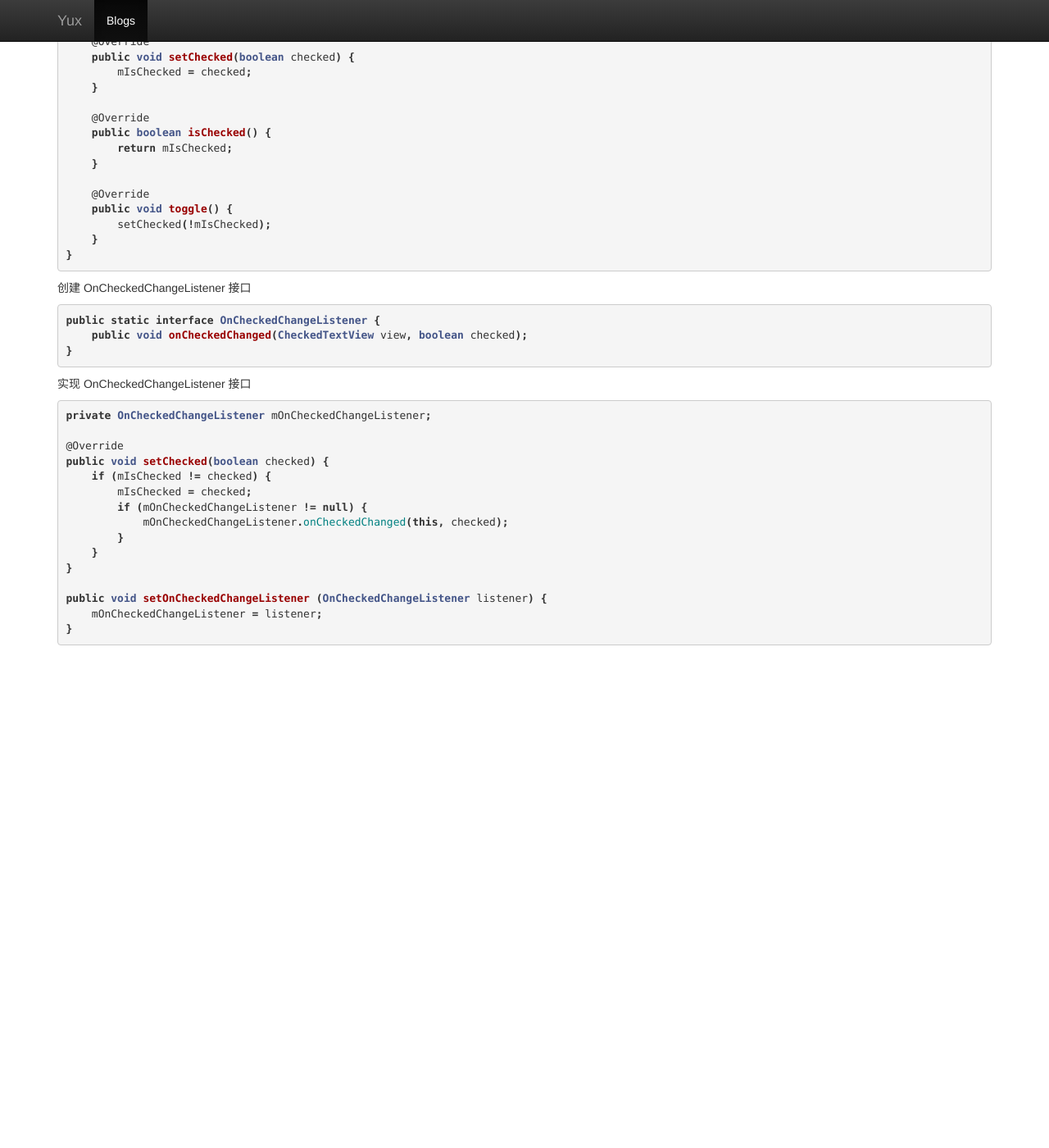
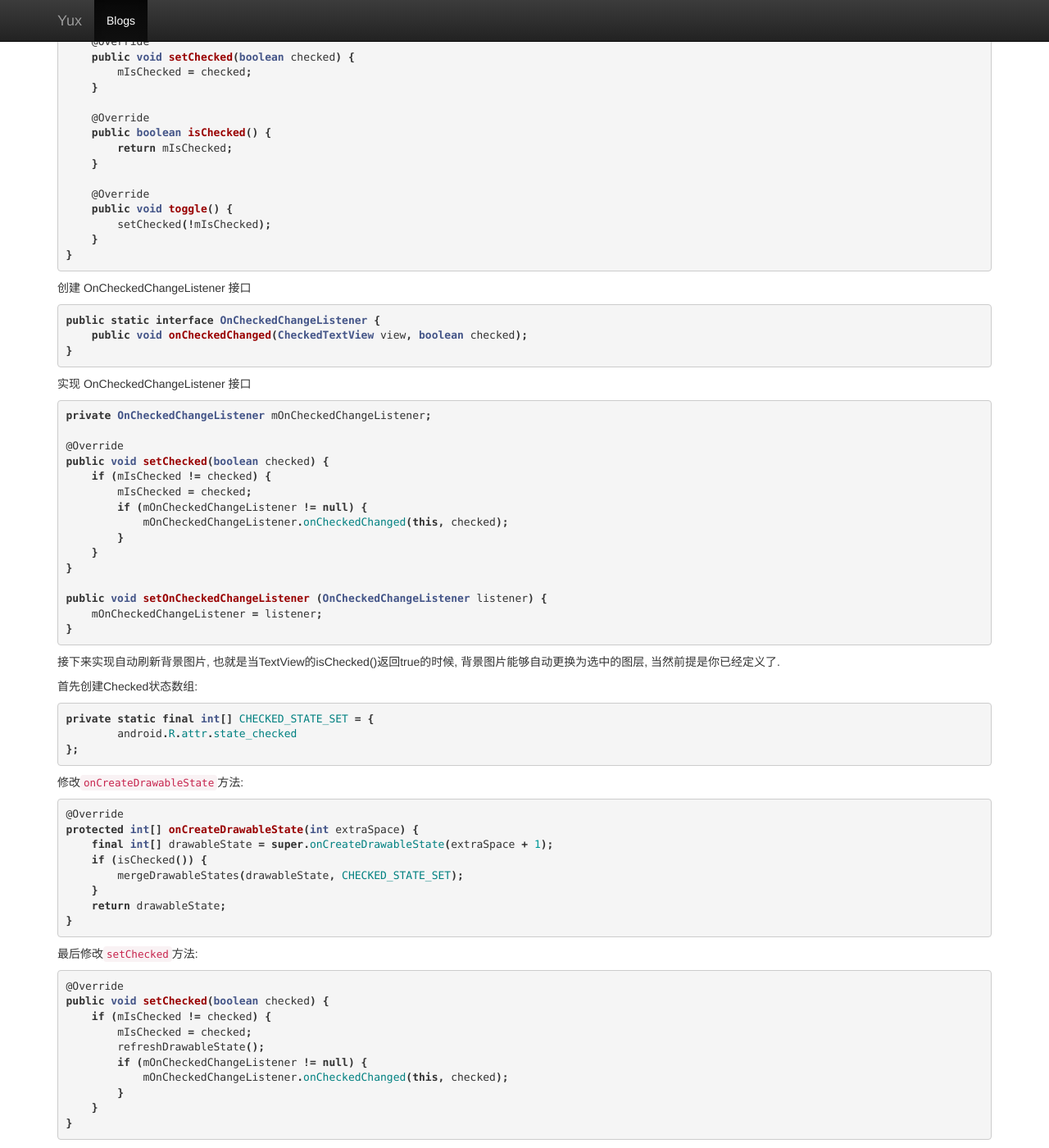
Before and after one commit to pulsaryu/blog, a Jekyll site: the page built from _posts/2013-12-30-checkable-textview.md, in a window 1280 px wide and 1400 px high, scrolled down 537 px. Shown: the whole window at 82% size. Built offline with Jekyll 4.4.1, drawn with Linux system fonts in a browser that asks for light colours; nearby versions of some CDN libraries; Markdown is read by kramdown in place of the engine named in the settings; comment, search, counter and statistics services are not loaded; before the commit the page ends 1334 px from its top, so only the background shows below that.

Commit message:
Update 2013-12-30-checkable-textview.md

```diff
--- a/_posts/2013-12-30-checkable-textview.md
+++ b/_posts/2013-12-30-checkable-textview.md
@@ -65,3 +65,39 @@ public void setOnCheckedChangeListener (OnCheckedChangeListener listener) {
     mOnCheckedChangeListener = listener;
 }
 {% endhighlight %}
+
+接下来实现自动刷新背景图片, 也就是当TextView的isChecked()返回true的时候, 背景图片能够自动更换为选中的图层,
+当然前提是你已经定义了.
+
+
+首先创建Checked状态数组:
+{% highlight java%}
+private static final int[] CHECKED_STATE_SET = {
+        android.R.attr.state_checked
+};
+{% endhighlight %}
+
+修改`onCreateDrawableState`方法:
+{% highlight java %}
+@Override
+protected int[] onCreateDrawableState(int extraSpace) {
+    final int[] drawableState = super.onCreateDrawableState(extraSpace + 1);
+    if (isChecked()) {
+        mergeDrawableStates(drawableState, CHECKED_STATE_SET);
+    }
+    return drawableState;
+}
+{% endhighlight %}
+最后修改`setChecked`方法:
+{% highlight java %}
+@Override
+public void setChecked(boolean checked) {
+    if (mIsChecked != checked) {
+        mIsChecked = checked;
+        refreshDrawableState();
+        if (mOnCheckedChangeListener != null) {
+            mOnCheckedChangeListener.onCheckedChanged(this, checked);
+        }
+    }
+}
+{% endhighlight %}
```
